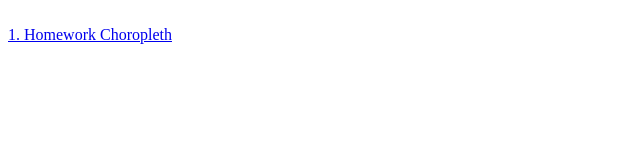
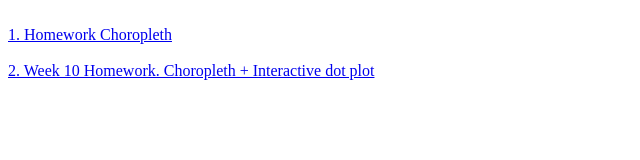
Before and after one commit to GohNgeeJuay/Data-Visualization, a plain HTML site: page index.html in a window 1280 px wide. Shown: the whole page, without its empty margins (0-640 px from the left). Drawn offline with Linux system fonts and the light colour scheme.

Commit message:
Update index.html

```diff
--- a/index.html
+++ b/index.html
@@ -10,5 +10,9 @@
 <a href="https://GohNgeeJuay.github.io/FIT3179/Use datasets/index.html">1. Homework Choropleth</a>
 <br>
 
+<br>
+<a href="https://GohNgeeJuay.github.io/FIT3179/Week10/index.html">2. Week 10 Homework. Choropleth + Interactive dot plot</a>
+<br>
+
  </body>
 </html>
```
